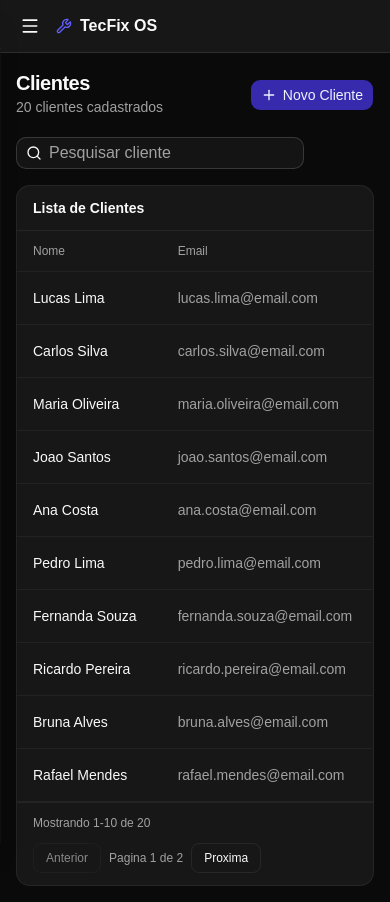
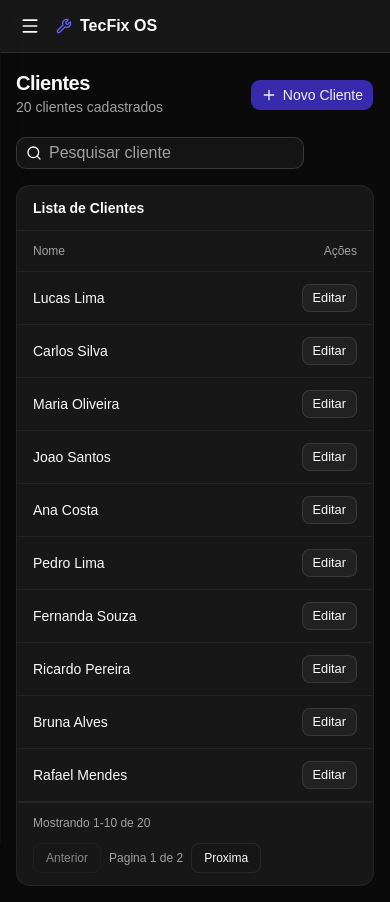
Before and after one commit to Lucas3lima/teste-fullstack-junior-influx, a React (Vite) app in the folder template-candidato/: page /customers in a window 390 px wide. Built offline with nearby package versions, Linux system fonts and the light colour scheme.

Commit message:
feat: adapta tabela de clientes para mobile com 2 colunas

```diff
--- a/template-candidato/src/components/customers/CustomersTable.jsx
+++ b/template-candidato/src/components/customers/CustomersTable.jsx
@@ -43,14 +43,14 @@ function CustomersTable({ customers, onEdit }) {
         <h2 className="text-sm font-semibold">Lista de Clientes</h2>
       </header>
 
-      <div className="overflow-x-auto">
-        <table className="min-w-[760px] w-full text-sm">
+      <div className="md:overflow-x-auto">
+        <table className="w-full text-sm md:min-w-[760px]">
           <thead className="text-left text-xs text-muted-foreground">
             <tr className="border-b border-border/50">
               <th className="px-4 py-3 font-medium">Nome</th>
-              <th className="px-4 py-3 font-medium">Email</th>
-              <th className="px-4 py-3 font-medium">Telefone</th>
-              <th className="px-4 py-3 font-medium">Criado em</th>
+              <th className="px-4 py-3 font-medium hidden md:table-cell">Email</th>
+              <th className="px-4 py-3 font-medium hidden md:table-cell">Telefone</th>
+              <th className="px-4 py-3 font-medium hidden md:table-cell">Criado em</th>
               <th className="px-4 py-3 font-medium text-right">Ações</th>
             </tr>
           </thead>
@@ -71,13 +71,13 @@ function CustomersTable({ customers, onEdit }) {
                   className="border-b border-border/50 transition-colors hover:bg-muted/40"
                 >
                   <td className="px-4 py-3 font-medium">{customer.nome}</td>
-                  <td className="px-4 py-3 text-muted-foreground">
+                  <td className="px-4 py-3 text-muted-foreground hidden md:table-cell">
                     {customer.email}
                   </td>
-                  <td className="px-4 py-3 text-muted-foreground">
+                  <td className="px-4 py-3 text-muted-foreground hidden md:table-cell">
                     {customer.telefone}
                   </td>
-                  <td className="px-4 py-3 text-muted-foreground">
+                  <td className="px-4 py-3 text-muted-foreground hidden md:table-cell">
                     {formatDate(customer.createdAt)}
                   </td>
                   <td className="px-4 py-3 text-right">
```
